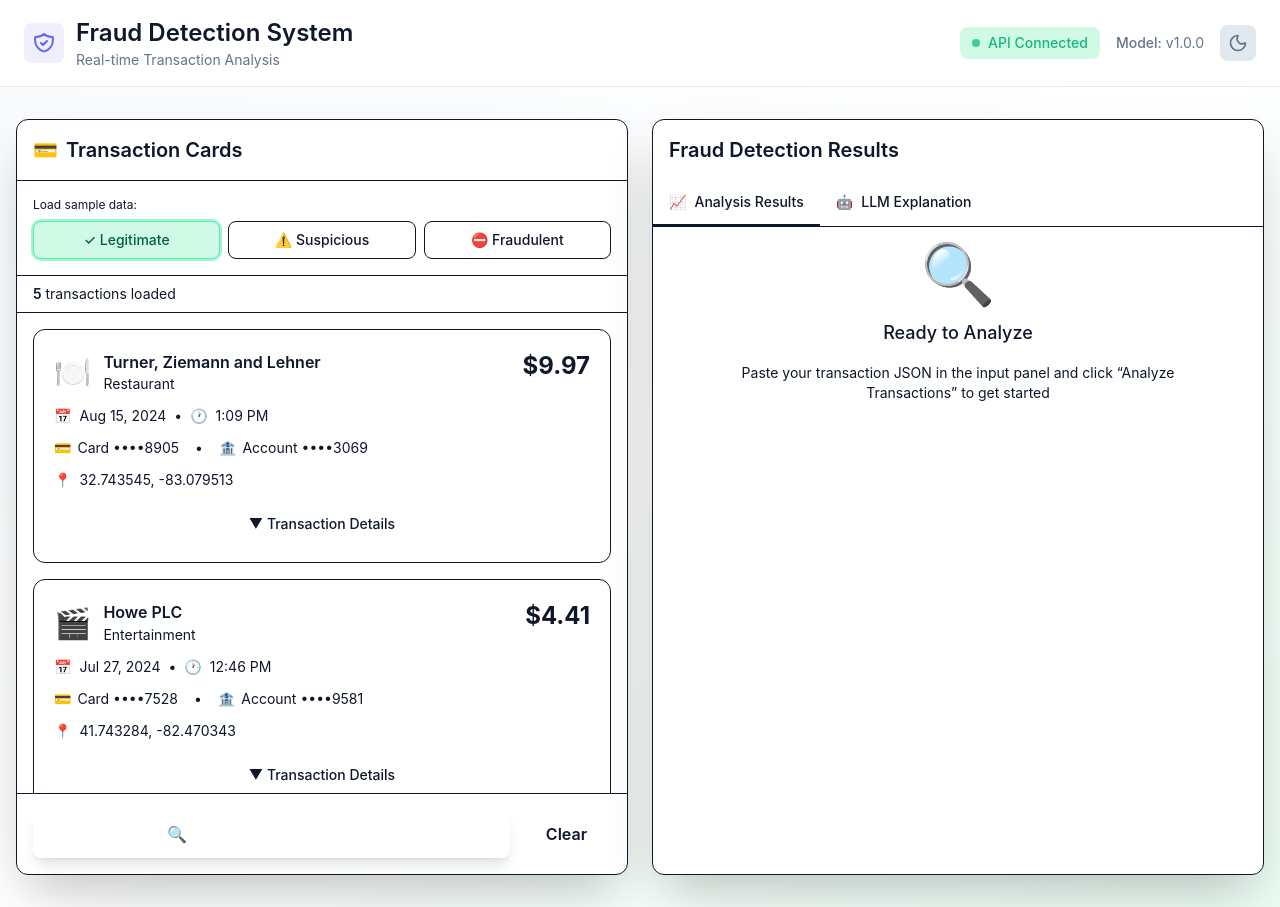
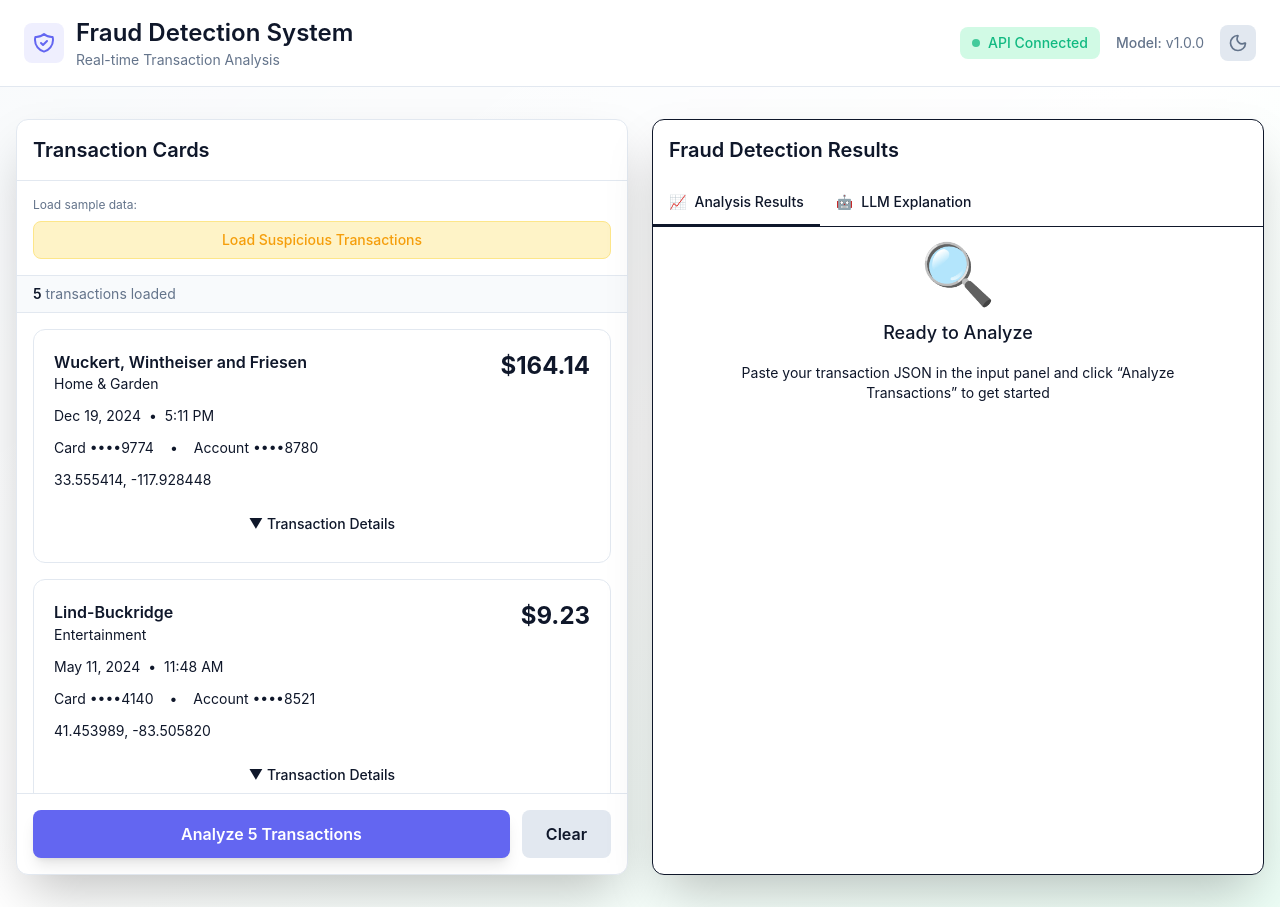
Before and after one commit to eigen-spaced/fraud-detection, a Next.js app in the folder frontend/: page / in a window 1280 px wide. Built offline with nearby package versions, Linux system fonts and the light colour scheme.

Commit message:
refactor: Remove all emojis and replace with professional icons

```diff
--- a/frontend/components/TransactionCard.tsx
+++ b/frontend/components/TransactionCard.tsx
@@ -1,6 +1,6 @@
 'use client';
 
-import { TransactionData, categoryEmojis } from '@/lib/sampleData';
+import { TransactionData } from '@/lib/sampleData';
 import { useState } from 'react';
 
 interface TransactionCardProps {
@@ -34,13 +34,15 @@ export default function TransactionCard({ transaction, index }: TransactionCardP
   };
 
   // Get category emoji
-  const emoji = categoryEmojis[txn.merchant.category] || categoryEmojis.Default;
+  // const emoji = categoryEmojis[txn.merchant.category] || categoryEmojis.Default;
 
 
   return (
     <div
-      className="relative rounded-xl border border-navy-200 backdrop-blur-sm transition-all duration-300 hover:shadow-xl hover:scale-[1.02] overflow-hidden bg-white"
+      className="relative rounded-xl border backdrop-blur-sm transition-all duration-300 hover:shadow-xl hover:scale-[1.02] overflow-hidden"
       style={{
+        borderColor: 'var(--border)',
+        background: 'var(--surface)',
         animationDelay: `${index * 100}ms`,
         animation: 'fadeIn 0.5s ease-out forwards',
         opacity: 0
@@ -50,8 +52,6 @@ export default function TransactionCard({ transaction, index }: TransactionCardP
       <div className="p-5">
         {/* Header */}
         <div className="flex items-start justify-between mb-3">
-          <div className="flex items-center gap-3">
-            <div className="text-3xl">{emoji}</div>
           <div>
             <h3 className="text-navy-900 font-semibold text-lg">
               {txn.merchant.name}
@@ -59,7 +59,6 @@ export default function TransactionCard({ transaction, index }: TransactionCardP
             <p className="text-navy-600 text-sm">
               {txn.merchant.category}
             </p>
-            </div>
           </div>
           <div className="text-right">
             <p className="text-2xl font-bold text-navy-900">
@@ -70,29 +69,20 @@ export default function TransactionCard({ transaction, index }: TransactionCardP
 
         {/* Date & Time */}
         <div className="flex items-center gap-2 text-navy-600 text-sm mb-3">
-          <span>📅</span>
           <span>{formatDate(txn.timestamp)}</span>
           <span className="text-navy-400">•</span>
-          <span>🕐</span>
           <span>{formatTime(txn.timestamp)}</span>
         </div>
 
         {/* Card & Account */}
         <div className="flex items-center gap-4 text-navy-600 text-sm mb-3">
-          <span className="flex items-center gap-1.5">
-            <span>💳</span>
-            Card {txn.card.number}
-          </span>
+          <span>Card {txn.card.number}</span>
           <span className="text-navy-400">•</span>
-          <span className="flex items-center gap-1.5">
-            <span>🏦</span>
-            Account {txn.account.number}
-          </span>
+          <span>Account {txn.account.number}</span>
         </div>
 
         {/* Location */}
         <div className="flex items-center gap-2 text-navy-600 text-sm mb-4">
-          <span>📍</span>
           <span>
             {txn.merchant.location.lat.toFixed(6)}, {txn.merchant.location.lng.toFixed(6)}
           </span>
@@ -119,7 +109,7 @@ export default function TransactionCard({ transaction, index }: TransactionCardP
 
             {/* Temporal Features */}
             <div>
-              <p className="text-xs text-navy-500 mb-2 font-semibold">⏱️ Temporal Analysis</p>
+              <p className="text-xs text-navy-500 mb-2 font-semibold">Temporal Analysis</p>
               <div className="grid grid-cols-3 gap-2">
                 <div className="bg-navy-100 p-2 rounded">
                   <p className="text-xs text-navy-500">Last 1h</p>
@@ -144,7 +134,7 @@ export default function TransactionCard({ transaction, index }: TransactionCardP
 
             {/* Amount Ratios */}
             <div>
-              <p className="text-xs text-navy-500 mb-2 font-semibold">💰 Amount Ratios (Card Avg)</p>
+              <p className="text-xs text-navy-500 mb-2 font-semibold">Amount Ratios (Card Avg)</p>
               <div className="grid grid-cols-3 gap-2">
                 <div className="bg-navy-100 p-2 rounded">
                   <p className="text-xs text-navy-500">1h</p>
@@ -169,11 +159,10 @@ export default function TransactionCard({ transaction, index }: TransactionCardP
 
             {/* Deviations */}
             <div>
-              <p className="text-xs text-navy-500 mb-2 font-semibold">📈 Deviation Analysis</p>
+              <p className="text-xs text-navy-500 mb-2 font-semibold">Deviation Analysis</p>
               <div className="bg-navy-100 p-3 rounded">
                 <p className="text-xs text-navy-500 mb-1">Amount diff from card median (7d)</p>
-                <p className={`text-lg font-bold ${
-                  model_features.deviations.amt_diff_from_card_median_7d > 0
+                <p className={`text-lg font-bold ${model_features.deviations.amt_diff_from_card_median_7d > 0
                   ? 'text-coral-600'
                   : 'text-emerald-600'
                   }`}>
--- a/frontend/components/TransactionCardInput.tsx
+++ b/frontend/components/TransactionCardInput.tsx
@@ -20,18 +20,12 @@ export default function TransactionCardInput({
   isLoading,
   error,
 }: TransactionCardInputProps) {
-  const [selectedType, setSelectedType] = useState<
-    "legitimate" | "suspicious" | "fraudulent"
-  >("legitimate")
   const [transactions, setTransactions] = useState<TransactionData[]>(
-    sampleTransactions.legitimate.transactions
+    sampleTransactions.suspicious.transactions
   )
 
-  const handleLoadSample = (
-    type: "legitimate" | "suspicious" | "fraudulent"
-  ) => {
-    setSelectedType(type)
-    setTransactions(sampleTransactions[type].transactions)
+  const handleLoadSample = () => {
+    setTransactions(sampleTransactions.suspicious.transactions)
   }
 
   const handleAnalyze = () => {
@@ -46,62 +40,37 @@ export default function TransactionCardInput({
   }
 
   return (
-    <div className='bg-white backdrop-blur-sm rounded-xl shadow-2xl border border-navy-200 flex flex-col h-full'>
+    <div className='backdrop-blur-sm rounded-xl shadow-2xl border flex flex-col h-full' style={{ background: 'var(--surface)', borderColor: 'var(--border)' }}>
       {/* Header */}
-      <div className='p-4 border-b border-navy-200'>
-        <h2 className='text-xl font-semibold text-navy-900 flex items-center gap-2'>
-          <span>💳</span>
+      <div className='p-4 border-b' style={{ borderColor: 'var(--border)' }}>
+        <h2 className='text-xl font-semibold' style={{ color: 'var(--text-primary)' }}>
           Transaction Cards
         </h2>
       </div>
 
-      {/* Sample Data Buttons */}
-      <div className='p-4 border-b border-navy-200 space-y-2'>
-        <p className='text-xs text-navy-500 mb-2'>Load sample data:</p>
-        <div className='grid grid-cols-3 gap-2'>
-          <button
-            type='button'
-            onClick={() => handleLoadSample("legitimate")}
-            disabled={isLoading}
-            className={`px-3 py-2 rounded-lg text-sm font-medium transition-all disabled:opacity-50 disabled:cursor-not-allowed border ${
-              selectedType === "legitimate"
-                ? "bg-emerald-100 text-emerald-800 border-emerald-300 ring-2 ring-emerald-200"
-                : "bg-emerald-50 text-emerald-700 border-emerald-200 hover:bg-emerald-100"
-            }`}
-          >
-            ✓ Legitimate
-          </button>
-          <button
-            type='button'
-            onClick={() => handleLoadSample("suspicious")}
-            disabled={isLoading}
-            className={`px-3 py-2 rounded-lg text-sm font-medium transition-all disabled:opacity-50 disabled:cursor-not-allowed border ${
-              selectedType === "suspicious"
-                ? "bg-golden-100 text-golden-800 border-golden-300 ring-2 ring-golden-200"
-                : "bg-golden-50 text-golden-700 border-golden-200 hover:bg-golden-100"
-            }`}
-          >
-            ⚠️ Suspicious
-          </button>
-          <button
-            type='button'
-            onClick={() => handleLoadSample("fraudulent")}
-            disabled={isLoading}
-            className={`px-3 py-2 rounded-lg text-sm font-medium transition-all disabled:opacity-50 disabled:cursor-not-allowed border ${
-              selectedType === "fraudulent"
-                ? "bg-coral-100 text-coral-800 border-coral-300 ring-2 ring-coral-200"
-                : "bg-coral-50 text-coral-700 border-coral-200 hover:bg-coral-100"
-            }`}
-          >
-            ⛔ Fraudulent
-          </button>
-        </div>
+      {/* Sample Data Buttons
+          NOTE: Currently loading only suspicious transactions for demonstration.
+          FUTURE: This will be replaced with database integration to fetch
+          random transactions from the analyzed_transactions table.
+          See backend/app/db_service.py for database query functions.
+      */}
+      <div className='p-4 border-b space-y-2' style={{ borderColor: 'var(--border)' }}>
+        <p className='text-xs mb-2' style={{ color: 'var(--text-secondary)' }}>Load sample data:</p>
+        <button
+          type='button'
+          onClick={handleLoadSample}
+          disabled={isLoading}
+          className='w-full px-3 py-2 rounded-lg text-sm font-medium transition-all disabled:opacity-50 disabled:cursor-not-allowed border'
+          style={{ background: 'var(--warning-bg)', color: 'var(--warning)', borderColor: 'var(--warning-border)' }}
+        >
+          Load Suspicious Transactions
+        </button>
       </div>
 
       {/* Transaction Count */}
-      <div className='px-4 py-2 bg-navy-50 border-b border-navy-200'>
-        <p className='text-sm text-navy-700'>
-          <span className='font-semibold text-navy-900'>
+      <div className='px-4 py-2 border-b' style={{ background: 'var(--background)', borderColor: 'var(--border)' }}>
+        <p className='text-sm' style={{ color: 'var(--text-secondary)' }}>
+          <span className='font-semibold' style={{ color: 'var(--text-primary)' }}>
             {transactions.length}
           </span>{" "}
           transaction{transactions.length !== 1 ? "s" : ""} loaded
@@ -112,11 +81,14 @@ export default function TransactionCardInput({
       <div className='flex-1 overflow-y-auto p-4 max-h-[60vh]'>
         {transactions.length === 0 ? (
           <div className='flex flex-col items-center justify-center h-full gap-4 text-center'>
-            <div className='text-6xl'>📭</div>
+            <div className='text-navy-400'>
+              <svg className='w-16 h-16' fill='none' stroke='currentColor' viewBox='0 0 24 24'>
+                <path strokeLinecap='round' strokeLinejoin='round' strokeWidth={1.5} d='M20 13V6a2 2 0 00-2-2H6a2 2 0 00-2 2v7m16 0v5a2 2 0 01-2 2H6a2 2 0 01-2-2v-5m16 0h-2.586a1 1 0 00-.707.293l-2.414 2.414a1 1 0 01-.707.293h-3.172a1 1 0 01-.707-.293l-2.414-2.414A1 1 0 006.586 13H4' />
+              </svg>
+            </div>
             <p className='text-navy-700 text-lg font-medium'>No Transactions</p>
             <p className='text-navy-500 text-sm max-w-md'>
-              Click one of the sample data buttons above to load transaction
-              cards
+              Click the button above to load sample transaction cards
             </p>
           </div>
         ) : (
@@ -134,20 +106,21 @@ export default function TransactionCardInput({
 
       {/* Error Display */}
       {error && (
-        <div className='mx-4 mb-4 p-3 bg-coral-50 border border-coral-200 rounded-lg'>
-          <p className='text-coral-700 text-sm font-medium'>
+        <div className='mx-4 mb-4 p-3 rounded-lg border' style={{ background: 'var(--critical-bg)', borderColor: 'var(--critical-border)' }}>
+          <p className='text-sm font-medium' style={{ color: 'var(--critical)' }}>
             {error instanceof Error ? error.message : "An error occurred"}
           </p>
         </div>
       )}
 
       {/* Action Buttons */}
-      <div className='p-4 border-t border-navy-200 flex gap-3'>
+      <div className='p-4 border-t flex gap-3' style={{ borderColor: 'var(--border)' }}>
         <button
           type='button'
           onClick={handleAnalyze}
           disabled={isLoading || transactions.length === 0}
-          className='flex-1 bg-gradient-to-r from-ocean-500 to-ocean-600 hover:from-ocean-600 hover:to-ocean-700 text-white font-semibold py-3 px-6 rounded-lg transition-all disabled:opacity-50 disabled:cursor-not-allowed flex items-center justify-center gap-2 shadow-lg shadow-ocean-500/20'
+          className='flex-1 font-semibold py-3 px-6 rounded-lg transition-all disabled:opacity-50 disabled:cursor-not-allowed flex items-center justify-center gap-2 shadow-lg'
+          style={{ background: 'var(--primary)', color: 'white' }}
         >
           {isLoading ? (
             <>
@@ -164,14 +137,13 @@ export default function TransactionCardInput({
                 <path
                   className='opacity-75'
                   fill='currentColor'
-                  d='M4 12a8 8 0 018-8V0C5.373 0 0 5.373 0 12h4zm2 5.291A7.962 7.962 0 014 12H0c0 3.042 1.135 5.824 3 7.938l3-2.647z'
+                  d='M4 12a8 8 0 018-8V0C5.373 0 0 5.373 0 12h4zm2 5.291A7.962 7.962 0 714 12H0c0 3.042 1.135 5.824 3 7.938l3-2.647z'
                 />
               </svg>
               Analyzing...
             </>
           ) : (
             <>
-              <span>🔍</span>
               Analyze {transactions.length} Transaction
               {transactions.length !== 1 ? "s" : ""}
             </>
@@ -181,7 +153,8 @@ export default function TransactionCardInput({
           type='button'
           onClick={handleClearAll}
           disabled={isLoading}
-          className='px-6 py-3 bg-navy-200 hover:bg-navy-300 text-navy-700 font-semibold rounded-lg transition-colors disabled:opacity-50 disabled:cursor-not-allowed'
+          className='px-6 py-3 font-semibold rounded-lg transition-colors disabled:opacity-50 disabled:cursor-not-allowed'
+          style={{ background: 'var(--border)', color: 'var(--text-primary)' }}
         >
           Clear
         </button>
```
Also changed, not shown: frontend/components/AnalysisResults.tsx (+19 -7 lines). Lines whose indentation alone changed are shown as unchanged.
